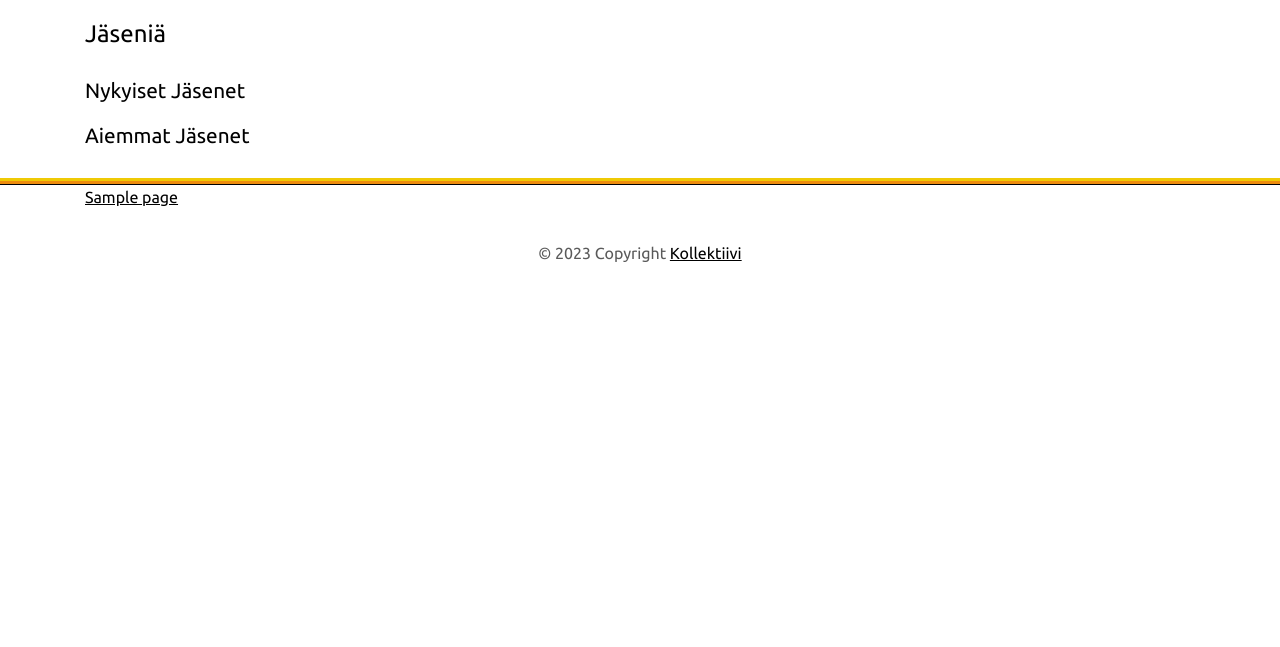
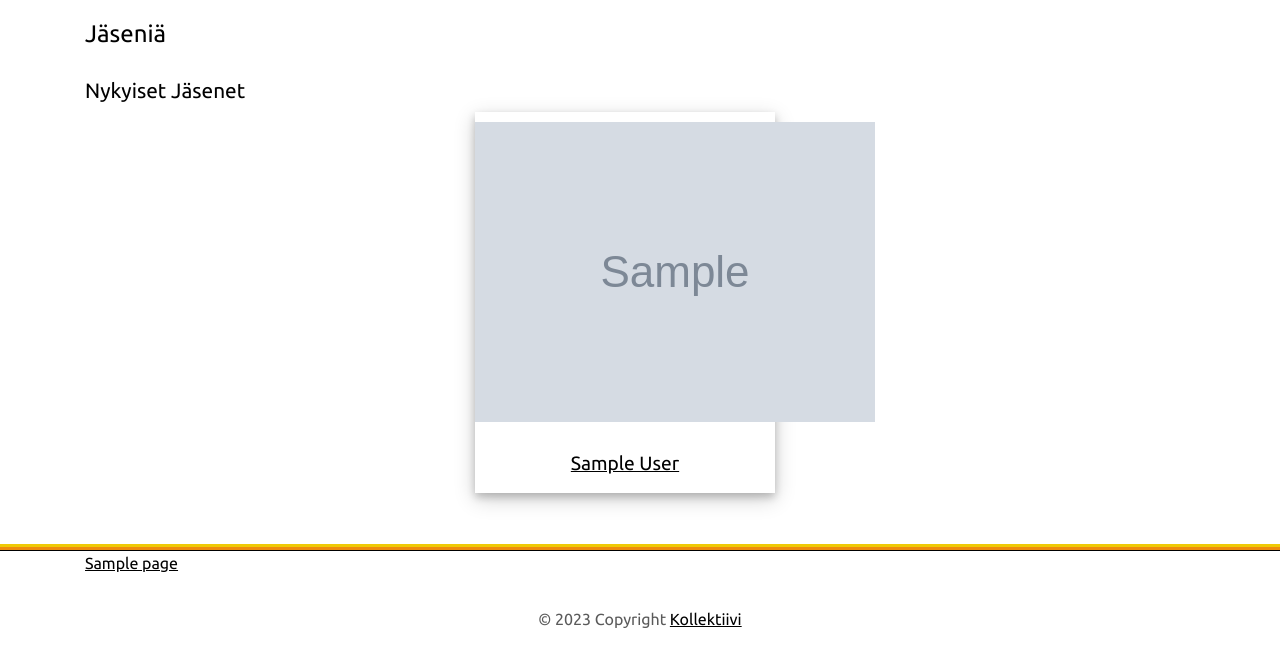
Before and after one commit to alexlittle/kollektiivi, a Django app: a page that uses kollektiivi/templates/kollektiivi/members.html in a window 1280 px wide. Shown: the part 175-822 px from the top of the page. Before the commit the page ends 437 px from the top, so only its background shows below. Run offline with Django 4.2, Linux system fonts and the light colour scheme; tables that the repository leaves empty hold one stand-in row (values such as "Sample post"); grey boxes marked "Sample" are stand-in pictures; some libraries are stand-ins or nearby versions.

Commit message:
member profile cards

```diff
--- a/kollektiivi/static/kollektiivi/style.css
+++ b/kollektiivi/static/kollektiivi/style.css
@@ -266,15 +266,16 @@ div.post-date {
 	margin-bottom: 10px;
 }
 
-div.post-card {
+div.post-card, div.member-card {
 	width: 300px;
     background-color: white;
     box-shadow: 0 4px 8px 0 rgba(0, 0, 0, 0.2), 0 6px 20px 0 rgba(0, 0, 0, 0.19);
     margin-bottom: 30px;
     margin-right: 30px;
+    padding-top: 10px;
 }
 
-div.post-container {
+div.post-container, div.member-container {
 	text-align: center;
     padding: 10px 20px;
 }
--- /dev/null
+++ b/kollektiivi/templates/kollektiivi/member-profile-card.html
@@ -0,0 +1,18 @@
+{% load thumbnail %}
+{% load i18n %}
+
+<div class="member-card">
+	<a href="{% url 'member_profile' member.slug %}">
+		<div class="member-image">
+		{% if member.photo %}
+			{% thumbnail member.photo "300x150" format="PNG" padding=True as im %}
+			<img src="{{ im.url }}" width="{{ im.width }}" height="{{ im.height }}" class="thumbnail" alt="{{ member.name }}">
+			{% endthumbnail %}
+	  	{% endif %}
+		</div>
+	</a>
+		<div class="member-container">
+			<h3><a href="{% url 'member_profile' member.slug %}">{{ member.name}}</a></h3>
+		</div>
+
+</div>
--- a/kollektiivi/templates/kollektiivi/members.html
+++ b/kollektiivi/templates/kollektiivi/members.html
@@ -18,14 +18,20 @@
 <h1>{% trans 'Jäseniä' %}</h1>
 
 <h2>{% trans 'Nykyiset Jäsenet' %}</h2>
-<div class="content-page">
-{% if page.body %}
-	{{ page.body|safe }}
+<div class="centered">
+	{% for member in members_current %}
+		{% include "kollektiivi/member-profile-card.html" %}
+	{% endfor %}
+</div>
+
+{% if members_previous %}
+<h2>{% trans 'Aiemmat Jäsenet' %}</h2>
+<div class="centered">
+	{% for member in members_previous %}
+		{% include "kollektiivi/member-profile-card.html" %}
+	{% endfor %}
+</div>
 {% endif %}
-
-<h2>{% trans 'Aiemmat Jäsenet' %}</h2>
-
-</div>
 
 
 {% endblock %}
--- a/kollektiivi/templates/kollektiivi/post-card.html
+++ b/kollektiivi/templates/kollektiivi/post-card.html
@@ -17,5 +17,4 @@
 			<div class="post-card-body">{{ post.body|safe|truncatewords_html:25 }}</div>
 		</div>
 
-
 </div>
--- a/kollektiivi/views.py
+++ b/kollektiivi/views.py
@@ -13,6 +13,7 @@ class HomeView(TemplateView):
         context = super(HomeView, self).get_context_data(**kwargs)
         context['page'] = get_object_or_404(Page, slug='etusivu')
         context['news'] = utils.get_posts(3)
+        context['members'] = Member.objects.filter(active=True)
         return context
 
 
```
Also changed, not shown: kollektiivi/templates/kollektiivi/home.html (+7 -0 lines).
